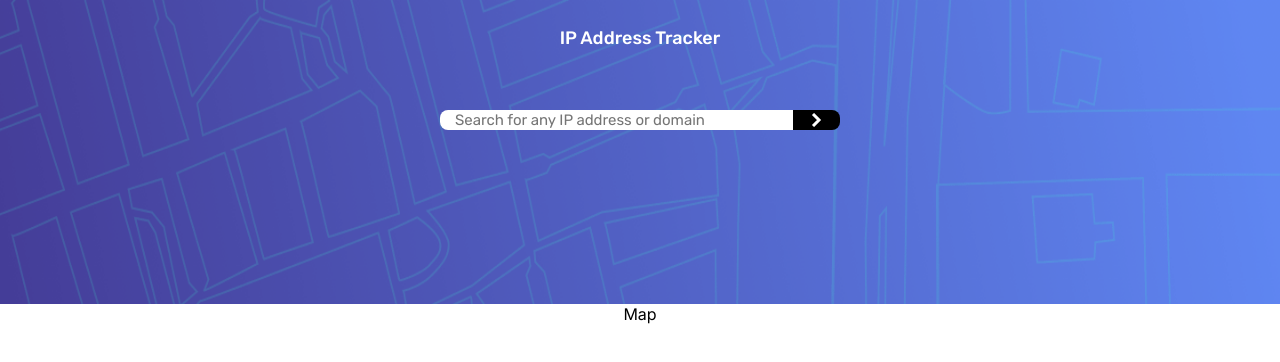
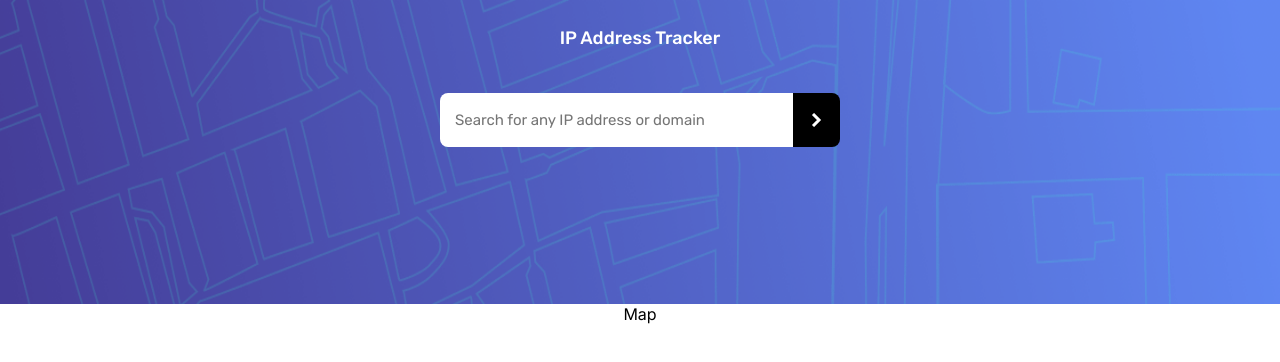
Before and after one commit to atorrez007/ip-gps-tracker, a Next.js app: page / in a window 1280 px wide. Shown: the top 362 px of the page. Built offline with nearby package versions, Linux system fonts and the light colour scheme.

Commit message:
attempt 12

```diff
--- a/src/Styles/InputStyles.css
+++ b/src/Styles/InputStyles.css
@@ -33,6 +33,7 @@
     width: 100%;
   }
   .form-wrapper input {
+    height: 3.5em;
     outline: none;
     border-top-left-radius: 8px;
     border-bottom-left-radius: 8px;
@@ -49,6 +50,7 @@
     display: flex;
     align-items: center;
     justify-content: center;
+    height: 4.09em;
     border: none;
     background-color: black;
     color: white;
--- a/src/Styles/InputStyles.scss
+++ b/src/Styles/InputStyles.scss
@@ -32,7 +32,7 @@
     min-width: 100%;
     width: 100%;
     input {
-      // height: 3.5em;
+      height: 3.5em;
       outline: none;
       border-top-left-radius: 8px;
       border-bottom-left-radius: 8px;
@@ -52,7 +52,7 @@
       // box-sizing: border-box;
       justify-content: center;
       // min-height: 4.09em;
-      // height: 4.09em;
+      height: 4.09em;
       border: none;
       background-color: black;
       color: white;
```
Also changed, not shown: 1 other file (tests, documents, lock files or other folders).
